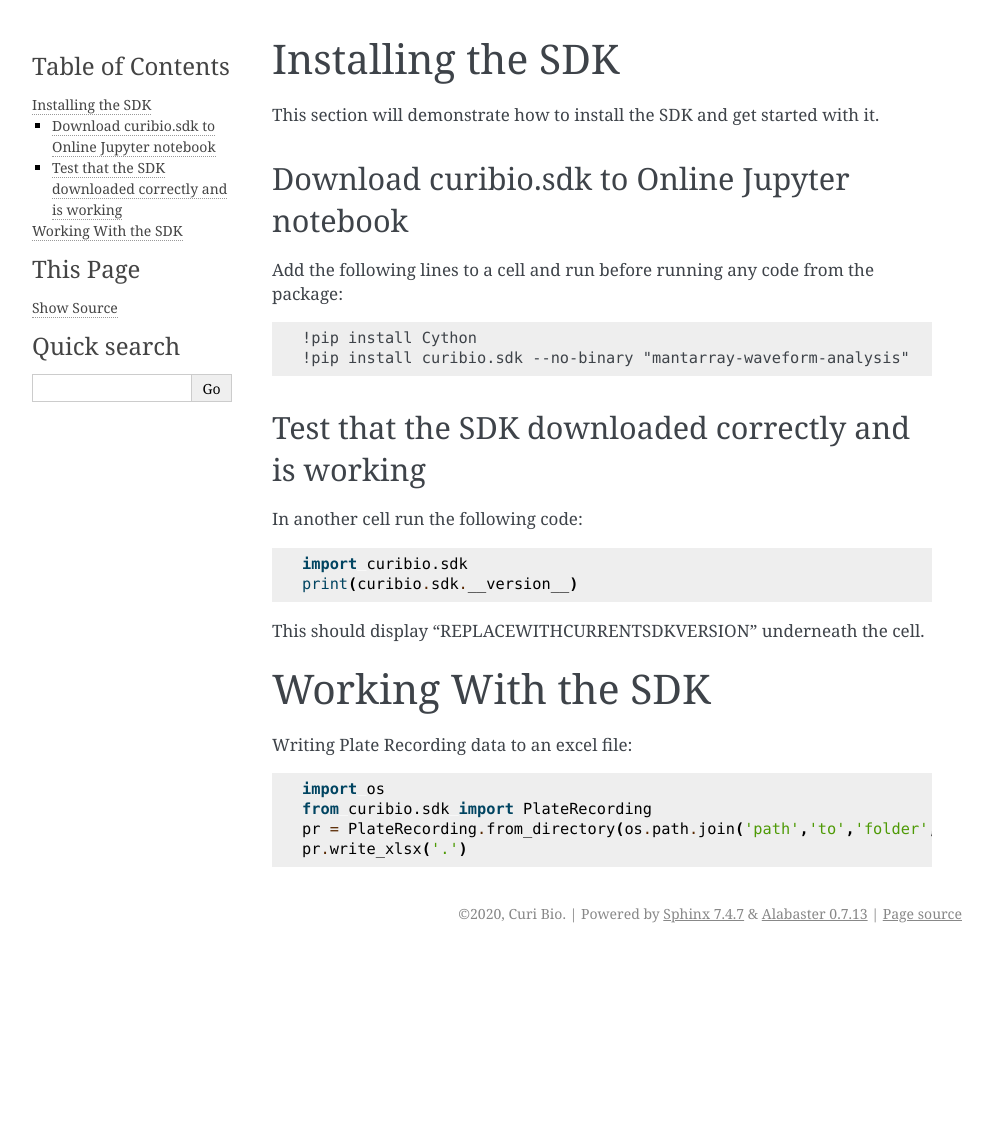
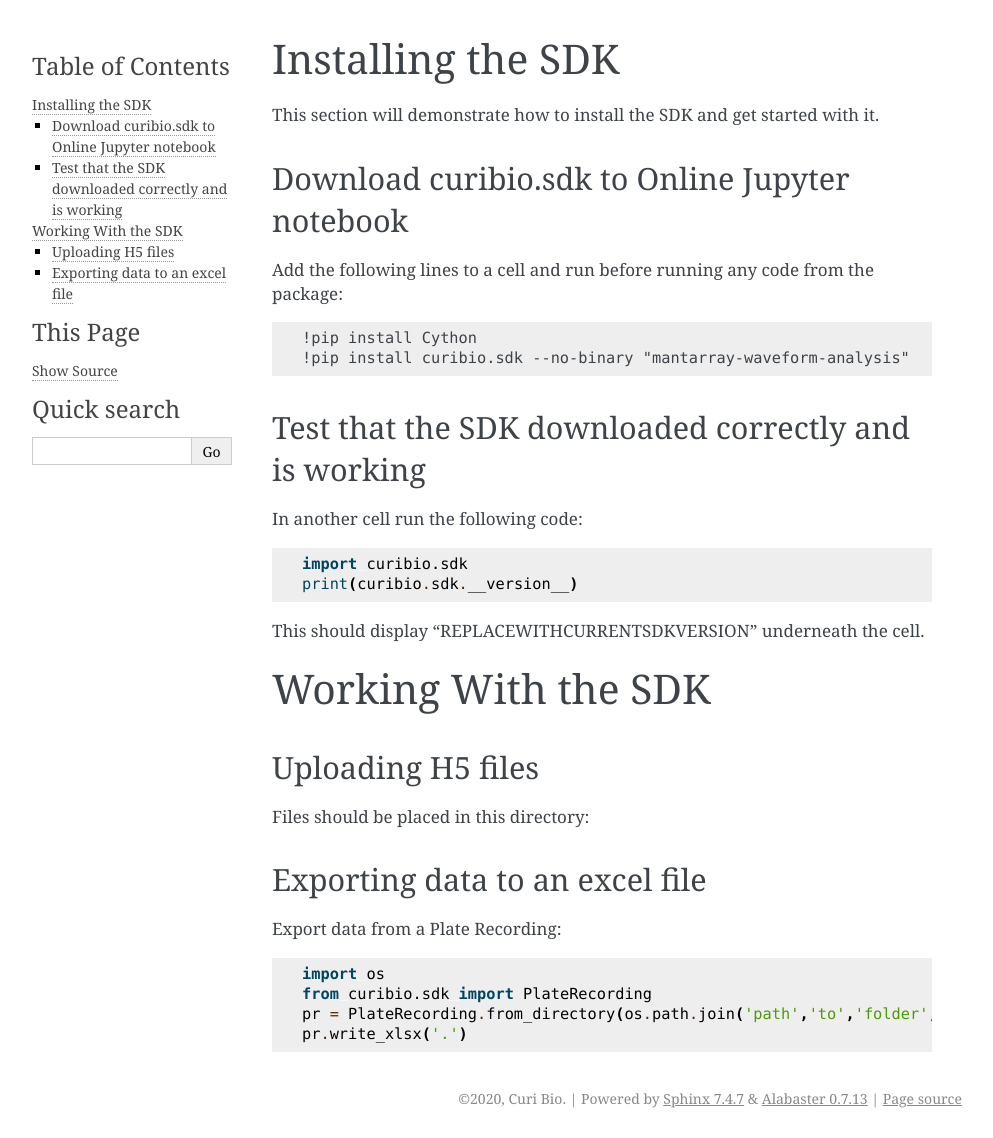
Before and after one commit to CuriBio/curibio.sdk, a Sphinx documentation site: the page built from docs/source/gettingstarted.rst, in a window 1280 px wide. Shown: the whole page, without its empty margins (148-1141 px from the left). Built offline with Sphinx 7.4.7, drawn with Linux system fonts in a browser that asks for light colours; before the commit the page ends 953 px from its top, so only the background shows below that.

Commit message:
Added more sections

```diff
--- a/docs/source/gettingstarted.rst
+++ b/docs/source/gettingstarted.rst
@@ -28,7 +28,16 @@
 Working With the SDK
 ====================
 
-Writing Plate Recording data to an excel file::
+Uploading H5 files
+------------------
+
+Files should be placed in this directory:
+
+
+Exporting data to an excel file
+-------------------------------
+
+Export data from a Plate Recording::
 
     import os
     from curibio.sdk import PlateRecording
```
